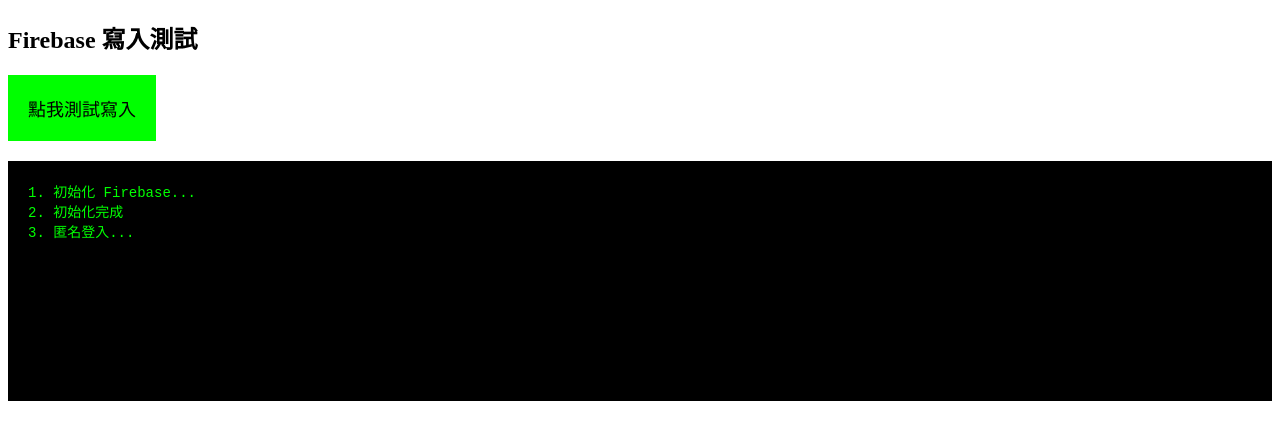
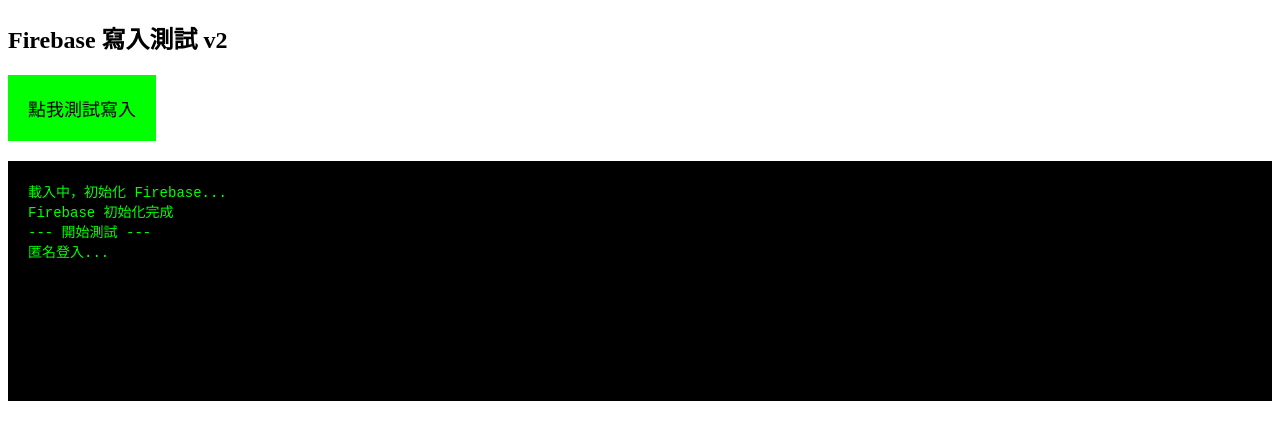
Before and after one commit to jian1224/123, a plain HTML site: page fbtest.html in a window 1280 px wide. Both pictures are taken after a click on the button "點我測試寫入". Drawn offline with Linux system fonts and the light colour scheme; no server answers.

Commit message:
Update fbtest.html

```diff
--- a/fbtest.html
+++ b/fbtest.html
@@ -2,7 +2,7 @@
 <html>
 <head><meta charset="UTF-8"><title>Firebase Test</title></head>
 <body>
-<h2>Firebase 寫入測試</h2>
+<h2>Firebase 寫入測試 v2</h2>
 <button onclick="doTest()" style="padding:20px;font-size:18px;background:lime;border:none;cursor:pointer">點我測試寫入</button>
 <pre id="log" style="background:#000;color:#0f0;padding:20px;margin-top:20px;font-size:14px;min-height:200px"></pre>
 
@@ -11,7 +11,7 @@ import { initializeApp } from "https://www.gstatic.com/firebasejs/10.12.0/fireba
 import { getAuth, signInAnonymously } from "https://www.gstatic.com/firebasejs/10.12.0/firebase-auth.js";
 import { initializeFirestore, doc, setDoc } from "https://www.gstatic.com/firebasejs/10.12.0/firebase-firestore.js";
 
-const log = t => { document.getElementById('log').textContent += t + '\n'; console.log(t); };
+const log = t => { document.getElementById('log').textContent += t + '\n'; };
 
 const cfg = {
   apiKey:"AIzaSyCGM6nO_LqSQI3D3MRS9fbWGHrpCR42QzU",
@@ -22,25 +22,26 @@ const cfg = {
   appId:"1:982144047140:web:82283a7444800f12f1a0b1"
 };
 
+// 只初始化一次，存在模組層級
+log('載入中，初始化 Firebase...');
+const app = initializeApp(cfg);
+const auth = getAuth(app);
+const db = initializeFirestore(app, { experimentalForceLongPolling: true });
+log('Firebase 初始化完成');
+
 window.doTest = async () => {
   try {
-    log('1. 初始化 Firebase...');
-    const app = initializeApp(cfg, 'fbtest-' + Date.now());
-    const auth = getAuth(app);
-    // 正確用法：只傳設定物件，不 import experimentalForceLongPolling
-    const db = initializeFirestore(app, { experimentalForceLongPolling: true });
-    log('2. 初始化完成');
+    log('--- 開始測試 ---');
+    log('匿名登入...');
+    const result = await signInAnonymously(auth);
+    log('登入成功 uid=' + result.user.uid);
 
-    log('3. 匿名登入...');
-    const result = await signInAnonymously(auth);
-    log('4. 登入成功 uid=' + result.user.uid);
-
-    log('5. 寫入 Firestore...');
+    log('寫入測試資料...');
     await setDoc(doc(db, 'test', 'ping'), {
-      msg: 'hello',
+      msg: 'hello ' + new Date().toISOString(),
       time: Date.now()
     });
-    log('✅ 寫入成功！請去 Firebase Console 的 Firestore 查看 test/ping');
+    log('✅ 寫入成功！');
   } catch(e) {
     log('❌ 錯誤：' + e.name + ' | ' + e.code + ' | ' + e.message);
   }
```
